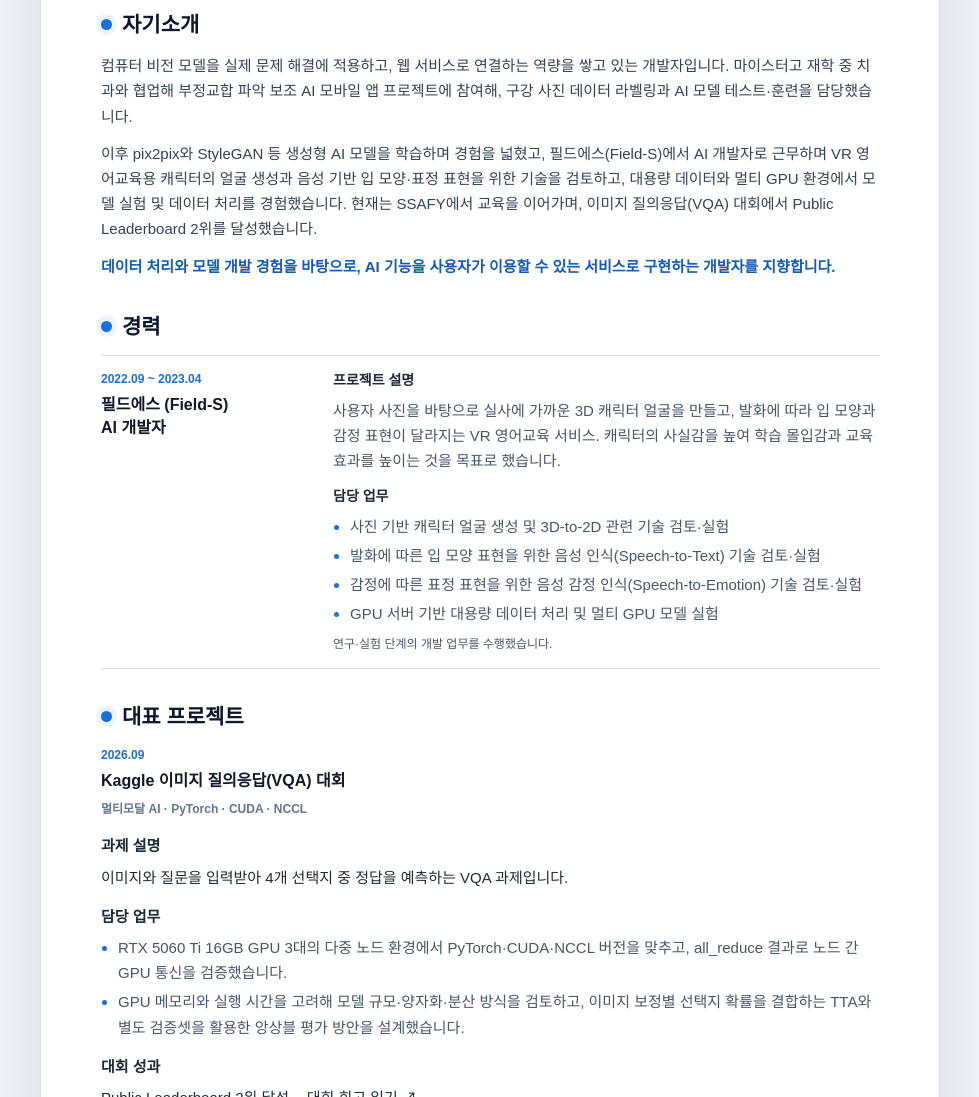
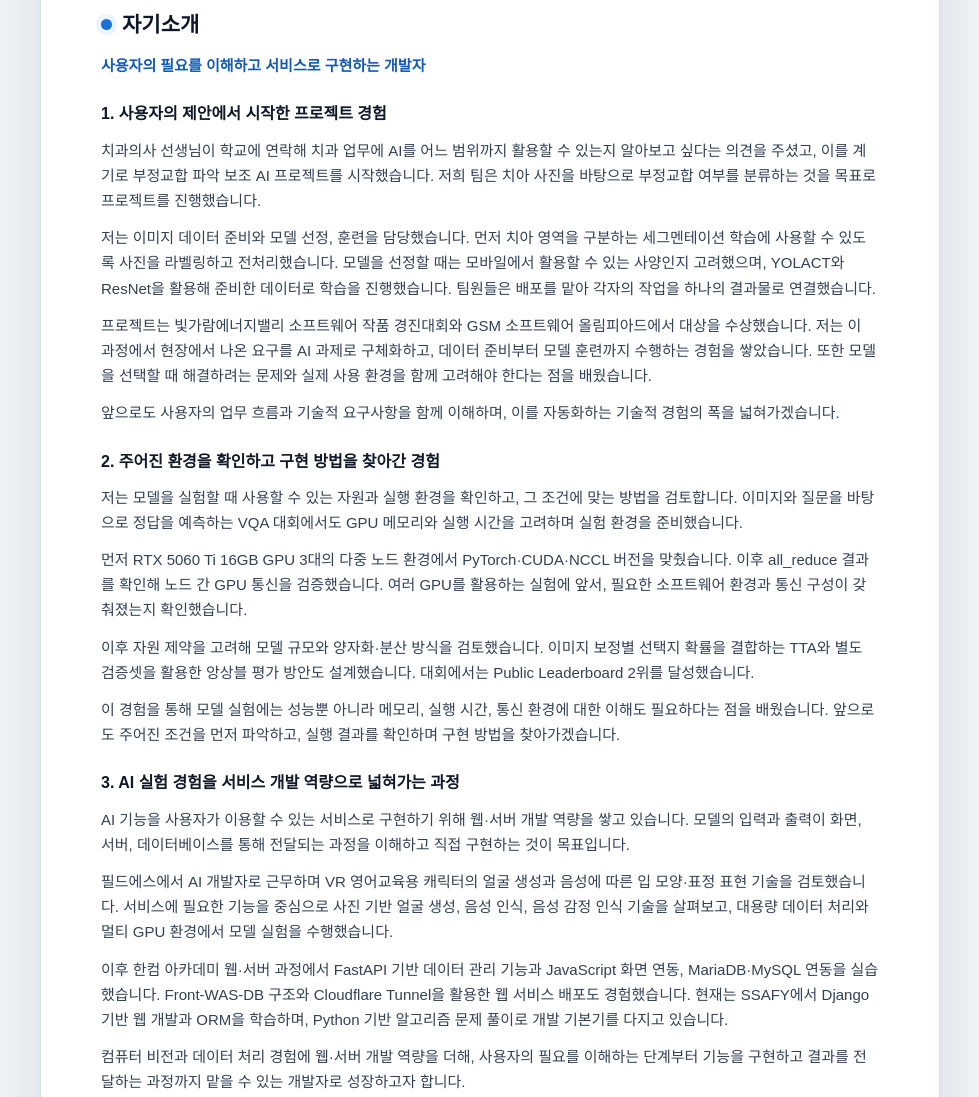
Before and after one commit to weoqpur/profile, a plain HTML site: page index.html in a window 1280 px wide. Shown: the part 320-1417 px from the top of the page, without its empty margins (150-1129 px from the left). Drawn offline with Linux system fonts and the light colour scheme; a web font is replaced by a local one.

Commit message:
Expand self-introduction with project experiences

```diff
--- a/index.html
+++ b/index.html
@@ -32,8 +32,14 @@
       name="twitter:image"
       content="https://profile.radish-mu.cloud/static/img/og-cover.png"
     />
-    <link rel="preload" href="static/fonts/PretendardVariable.woff2" as="font" type="font/woff2" crossorigin />
-    <link rel="stylesheet" href="static/css/style.css?v=20261117-2" />
+    <link
+      rel="preload"
+      href="static/fonts/PretendardVariable.woff2"
+      as="font"
+      type="font/woff2"
+      crossorigin
+    />
+    <link rel="stylesheet" href="static/css/style.css?v=20261118-1" />
     <script defer src="static/js/app.js?v=20261007-1"></script>
   </head>
   <body>
@@ -92,24 +98,22 @@
         <section class="resume-section" aria-labelledby="intro-title">
           <h2 id="intro-title" class="section-title">자기소개</h2>
           <div class="intro-copy">
-            <p>
-              컴퓨터 비전 모델을 실제 문제 해결에 적용하고, 웹 서비스로 연결하는
-              역량을 쌓고 있는 개발자입니다. 마이스터고 재학 중 치과와 협업해
-              부정교합 파악 보조 AI 모바일 앱 프로젝트에 참여해, 구강 사진 데이터
-              라벨링과 AI 모델 테스트·훈련을 담당했습니다.
-            </p>
-            <p>
-              이후 pix2pix와 StyleGAN 등 생성형 AI 모델을 학습하며 경험을 넓혔고,
-              필드에스(Field-S)에서 AI 개발자로 근무하며 VR 영어교육용 캐릭터의
-              얼굴 생성과 음성 기반 입 모양·표정 표현을 위한 기술을 검토하고,
-              대용량 데이터와 멀티 GPU 환경에서 모델 실험 및 데이터 처리를
-              경험했습니다. 현재는 SSAFY에서 교육을 이어가며,
-              이미지 질의응답(VQA) 대회에서 Public Leaderboard 2위를 달성했습니다.
-            </p>
-            <p class="intro-highlight">
-              데이터 처리와 모델 개발 경험을 바탕으로, AI 기능을 사용자가 이용할 수
-              있는 서비스로 구현하는 개발자를 지향합니다.
-            </p>
+            <p class="intro-highlight">사용자의 필요를 이해하고 서비스로 구현하는 개발자</p>
+            <h3 class="intro-subtitle">1. 사용자의 제안에서 시작한 프로젝트 경험</h3>
+            <p>치과의사 선생님이 학교에 연락해 치과 업무에 AI를 어느 범위까지 활용할 수 있는지 알아보고 싶다는 의견을 주셨고, 이를 계기로 부정교합 파악 보조 AI 프로젝트를 시작했습니다. 저희 팀은 치아 사진을 바탕으로 부정교합 여부를 분류하는 것을 목표로 프로젝트를 진행했습니다.</p>
+            <p>저는 이미지 데이터 준비와 모델 선정, 훈련을 담당했습니다. 먼저 치아 영역을 구분하는 세그멘테이션 학습에 사용할 수 있도록 사진을 라벨링하고 전처리했습니다. 모델을 선정할 때는 모바일에서 활용할 수 있는 사양인지 고려했으며, YOLACT와 ResNet을 활용해 준비한 데이터로 학습을 진행했습니다. 팀원들은 배포를 맡아 각자의 작업을 하나의 결과물로 연결했습니다.</p>
+            <p>프로젝트는 빛가람에너지밸리 소프트웨어 작품 경진대회와 GSM 소프트웨어 올림피아드에서 대상을 수상했습니다. 저는 이 과정에서 현장에서 나온 요구를 AI 과제로 구체화하고, 데이터 준비부터 모델 훈련까지 수행하는 경험을 쌓았습니다. 또한 모델을 선택할 때 해결하려는 문제와 실제 사용 환경을 함께 고려해야 한다는 점을 배웠습니다.</p>
+            <p>앞으로도 사용자의 업무 흐름과 기술적 요구사항을 함께 이해하며, 이를 자동화하는 기술적 경험의 폭을 넓혀가겠습니다.</p>
+            <h3 class="intro-subtitle">2. 주어진 환경을 확인하고 구현 방법을 찾아간 경험</h3>
+            <p>저는 모델을 실험할 때 사용할 수 있는 자원과 실행 환경을 확인하고, 그 조건에 맞는 방법을 검토합니다. 이미지와 질문을 바탕으로 정답을 예측하는 VQA 대회에서도 GPU 메모리와 실행 시간을 고려하며 실험 환경을 준비했습니다.</p>
+            <p>먼저 RTX 5060 Ti 16GB GPU 3대의 다중 노드 환경에서 PyTorch·CUDA·NCCL 버전을 맞췄습니다. 이후 all_reduce 결과를 확인해 노드 간 GPU 통신을 검증했습니다. 여러 GPU를 활용하는 실험에 앞서, 필요한 소프트웨어 환경과 통신 구성이 갖춰졌는지 확인했습니다.</p>
+            <p>이후 자원 제약을 고려해 모델 규모와 양자화·분산 방식을 검토했습니다. 이미지 보정별 선택지 확률을 결합하는 TTA와 별도 검증셋을 활용한 앙상블 평가 방안도 설계했습니다. 대회에서는 Public Leaderboard 2위를 달성했습니다.</p>
+            <p>이 경험을 통해 모델 실험에는 성능뿐 아니라 메모리, 실행 시간, 통신 환경에 대한 이해도 필요하다는 점을 배웠습니다. 앞으로도 주어진 조건을 먼저 파악하고, 실행 결과를 확인하며 구현 방법을 찾아가겠습니다.</p>
+            <h3 class="intro-subtitle">3. AI 실험 경험을 서비스 개발 역량으로 넓혀가는 과정</h3>
+            <p>AI 기능을 사용자가 이용할 수 있는 서비스로 구현하기 위해 웹·서버 개발 역량을 쌓고 있습니다. 모델의 입력과 출력이 화면, 서버, 데이터베이스를 통해 전달되는 과정을 이해하고 직접 구현하는 것이 목표입니다.</p>
+            <p>필드에스에서 AI 개발자로 근무하며 VR 영어교육용 캐릭터의 얼굴 생성과 음성에 따른 입 모양·표정 표현 기술을 검토했습니다. 서비스에 필요한 기능을 중심으로 사진 기반 얼굴 생성, 음성 인식, 음성 감정 인식 기술을 살펴보고, 대용량 데이터 처리와 멀티 GPU 환경에서 모델 실험을 수행했습니다.</p>
+            <p>이후 한컴 아카데미 웹·서버 과정에서 FastAPI 기반 데이터 관리 기능과 JavaScript 화면 연동, MariaDB·MySQL 연동을 실습했습니다. Front-WAS-DB 구조와 Cloudflare Tunnel을 활용한 웹 서비스 배포도 경험했습니다. 현재는 SSAFY에서 Django 기반 웹 개발과 ORM을 학습하며, Python 기반 알고리즘 문제 풀이로 개발 기본기를 다지고 있습니다.</p>
+            <p>컴퓨터 비전과 데이터 처리 경험에 웹·서버 개발 역량을 더해, 사용자의 필요를 이해하는 단계부터 기능을 구현하고 결과를 전달하는 과정까지 맡을 수 있는 개발자로 성장하고자 합니다.</p>
           </div>
         </section>
 
@@ -131,12 +135,24 @@
                 </p>
                 <h4>담당 업무</h4>
                 <ul>
-                  <li>사진 기반 캐릭터 얼굴 생성 및 3D-to-2D 관련 기술 검토·실험</li>
-                  <li>발화에 따른 입 모양 표현을 위한 음성 인식(Speech-to-Text) 기술 검토·실험</li>
-                  <li>감정에 따른 표정 표현을 위한 음성 감정 인식(Speech-to-Emotion) 기술 검토·실험</li>
-                  <li>GPU 서버 기반 대용량 데이터 처리 및 멀티 GPU 모델 실험</li>
+                  <li>
+                    사진 기반 캐릭터 얼굴 생성 및 3D-to-2D 관련 기술 검토·실험
+                  </li>
+                  <li>
+                    발화에 따른 입 모양 표현을 위한 음성 인식(Speech-to-Text)
+                    기술 검토·실험
+                  </li>
+                  <li>
+                    감정에 따른 표정 표현을 위한 음성 감정
+                    인식(Speech-to-Emotion) 기술 검토·실험
+                  </li>
+                  <li>
+                    GPU 서버 기반 대용량 데이터 처리 및 멀티 GPU 모델 실험
+                  </li>
                 </ul>
-                <p class="career-note">연구·실험 단계의 개발 업무를 수행했습니다.</p>
+                <p class="career-note">
+                  연구·실험 단계의 개발 업무를 수행했습니다.
+                </p>
               </div>
             </article>
           </div>
@@ -152,33 +168,46 @@
               </div>
               <p class="project-stack">멀티모달 AI · PyTorch · CUDA · NCCL</p>
               <h4>과제 설명</h4>
-              <p>이미지와 질문을 입력받아 4개 선택지 중 정답을 예측하는 VQA 과제입니다.</p>
+              <p>
+                이미지와 질문을 입력받아 4개 선택지 중 정답을 예측하는 VQA
+                과제입니다.
+              </p>
               <h4>담당 업무</h4>
               <ul>
                 <li>
                   RTX 5060 Ti 16GB GPU 3대의 다중 노드 환경에서
-                  PyTorch·CUDA·NCCL 버전을 맞추고, all_reduce 결과로
-                  노드 간 GPU 통신을 검증했습니다.
+                  PyTorch·CUDA·NCCL 버전을 맞추고, all_reduce 결과로 노드 간 GPU
+                  통신을 검증했습니다.
                 </li>
                 <li>
                   GPU 메모리와 실행 시간을 고려해 모델 규모·양자화·분산 방식을
-                  검토하고, 이미지 보정별 선택지 확률을 결합하는 TTA와
-                  별도 검증셋을 활용한 앙상블 평가 방안을 설계했습니다.
+                  검토하고, 이미지 보정별 선택지 확률을 결합하는 TTA와 별도
+                  검증셋을 활용한 앙상블 평가 방안을 설계했습니다.
                 </li>
               </ul>
               <h4>대회 성과</h4>
-              <p>Public Leaderboard 2위 달성. · <a href="https://weoqpur.github.io/posts/ssafy-vqa-retrospective/" target="_blank" rel="noreferrer">대회 회고 읽기 ↗</a></p>
+              <p>
+                Public Leaderboard 2위 달성. ·
+                <a
+                  href="https://weoqpur.github.io/posts/ssafy-vqa-retrospective/"
+                  target="_blank"
+                  rel="noreferrer"
+                  >대회 회고 읽기 ↗</a
+                >
+              </p>
             </article>
             <article class="project-item">
               <p class="period">2021.07 ~ 2021.11</p>
               <div class="project-heading">
                 <h3>부정교합 파악 보조 AI 모바일 앱</h3>
               </div>
-              <p class="project-stack">Instance Segmentation · Classification · PyTorch · OpenCV</p>
+              <p class="project-stack">
+                Instance Segmentation · Classification · PyTorch · OpenCV
+              </p>
               <h4>프로젝트 설명</h4>
               <p>
-                치과와 협업해 구강 사진에서 치아를 개별 인식하고,
-                부정교합 여부 파악을 보조하는 AI 모바일 앱입니다.
+                치과와 협업해 구강 사진에서 치아를 개별 인식하고, 부정교합 여부
+                파악을 보조하는 AI 모바일 앱입니다.
               </p>
               <h4>담당 업무</h4>
               <ul>
@@ -263,8 +292,14 @@
                 <h3>한컴 아카데미 웹/서버 과정</h3>
               </div>
               <ul>
-                <li>FastAPI 기반 데이터 관리 기능과 JavaScript 화면 연동, MariaDB/MySQL 연동을 실습했습니다.</li>
-                <li>Front-WAS-DB 3-Tier 구조와 Cloudflare Tunnel을 활용한 웹 서비스 배포를 실습했습니다.</li>
+                <li>
+                  FastAPI 기반 데이터 관리 기능과 JavaScript 화면 연동,
+                  MariaDB/MySQL 연동을 실습했습니다.
+                </li>
+                <li>
+                  Front-WAS-DB 3-Tier 구조와 Cloudflare Tunnel을 활용한 웹
+                  서비스 배포를 실습했습니다.
+                </li>
               </ul>
             </article>
             <article class="project-item">
@@ -273,12 +308,18 @@
                 <h3>생성형 AI 및 컴퓨터 비전 학습</h3>
               </div>
               <ul>
-                <li>2021년부터 2022년 9월까지 컴퓨터 비전과 생성형 AI를 학습했습니다.</li>
                 <li>
-                  GAN 기반 pix2pix, StyleGAN의 이미지
-                  생성·변환 구조와 학습 흐름을 공부했습니다.
+                  2021년부터 2022년 9월까지 컴퓨터 비전과 생성형 AI를
+                  학습했습니다.
                 </li>
-                <li>Segmentation과 object detection 모델을 학습하고, PyTorch와 OpenCV로 모델 구현 및 데이터 처리를 실습했습니다.</li>
+                <li>
+                  GAN 기반 pix2pix, StyleGAN의 이미지 생성·변환 구조와 학습
+                  흐름을 공부했습니다.
+                </li>
+                <li>
+                  Segmentation과 object detection 모델을 학습하고, PyTorch와
+                  OpenCV로 모델 구현 및 데이터 처리를 실습했습니다.
+                </li>
               </ul>
             </article>
           </div>
@@ -323,7 +364,10 @@
           <div class="skill-table">
             <div class="skill-row">
               <strong>AI / CV</strong>
-              <p>PyTorch, OpenCV, GAN, pix2pix, StyleGAN, Instance Segmentation, Classification, Object Detection</p>
+              <p>
+                PyTorch, OpenCV, GAN, pix2pix, StyleGAN, Instance Segmentation,
+                Classification, Object Detection
+              </p>
             </div>
             <div class="skill-row">
               <strong>데이터 / 실험 환경</strong>
--- a/static/css/style.css
+++ b/static/css/style.css
@@ -243,6 +243,14 @@ ol {
 .intro-highlight {
   color: var(--blue-deep);
   font-weight: 650;
+}
+
+.intro-subtitle {
+  margin-top: 12px;
+  color: #111827;
+  font-size: 16px;
+  line-height: 1.45;
+  break-after: avoid;
 }
 
 .military-line {
```
